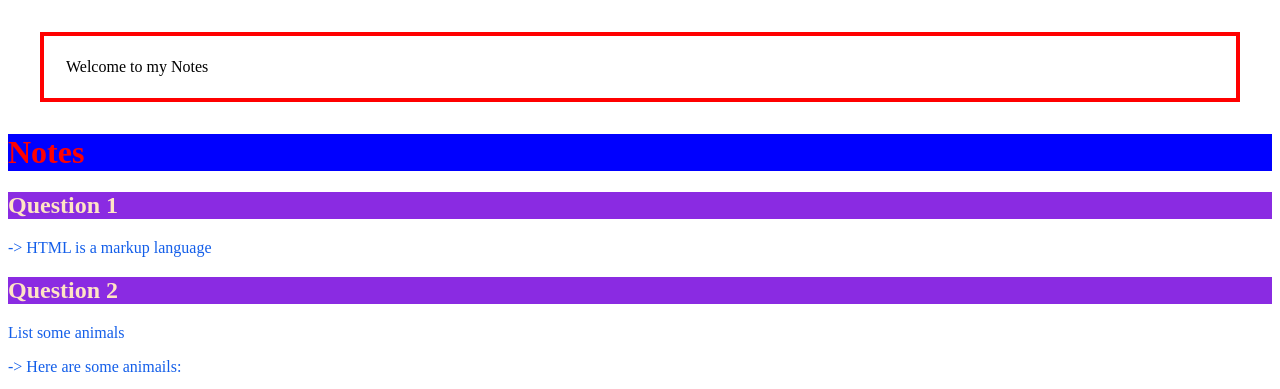
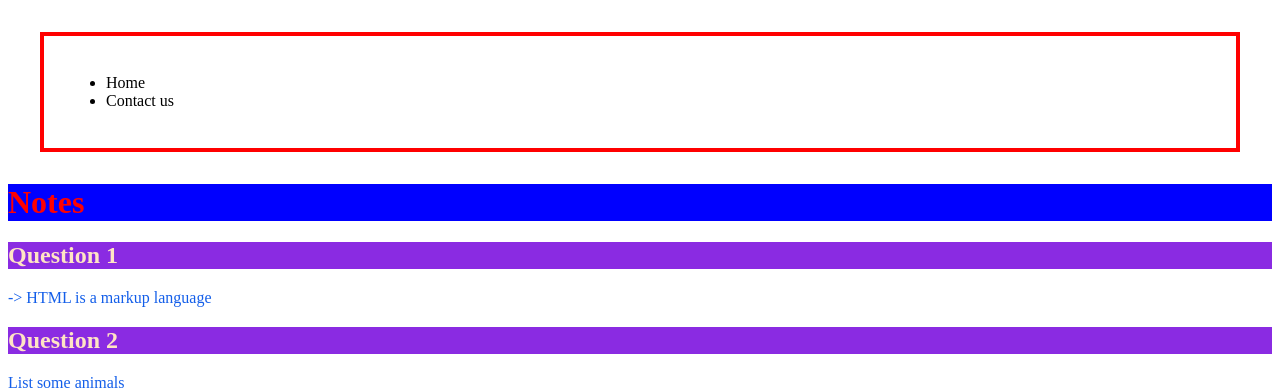
Before and after one commit to lorenaborges256/jan-2025-html-css-basics, a plain HTML site: page index.html in a window 1280 px wide. Shown: the top 389 px of the page. Drawn offline with Linux system fonts and the light colour scheme.

Commit message:
positionin

```diff
--- a/index.html
+++ b/index.html
@@ -17,7 +17,10 @@
     </head>
     <body>
         <div class="welcome">
-            Welcome to my Notes
+            <ul>
+                <li>Home</li>
+                <li>Contact us</li>
+            </ul>
         </div>
         <!-- Here comes all your will see in screem, what will be show in the browser -->
         <!-- Inline styling -->
--- a/style.css
+++ b/style.css
@@ -2,11 +2,22 @@ p {
     color: red;
 }
 .welcome {
+    background-color: white;
     border: 4px solid red;
     /* External spacing */
     margin: 32px;
     /* Internal spacing*/
     padding: 22px;
+
+    /* position: relative;
+    top: 100px;
+    left: 50px; */
+    /* position: absolute;
+    top: 100px; */
+    /* position fixed, is used as contact us icon on botton of page
+    position: fixed; */
+    position: sticky;
+    top: 0;
 }
 
 
```
